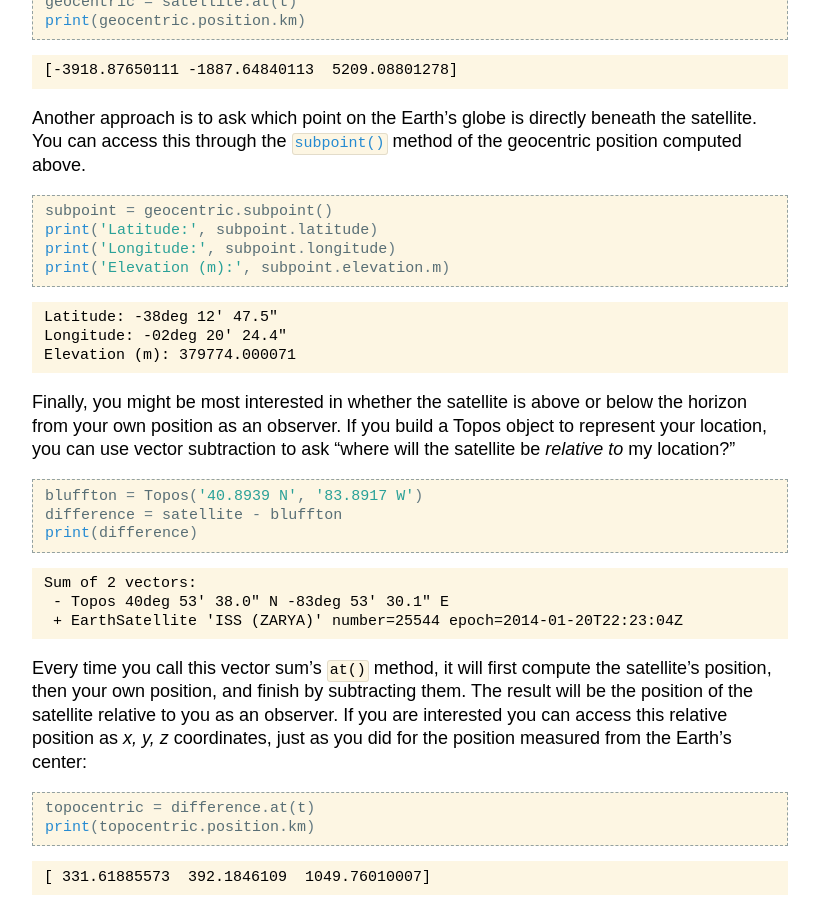
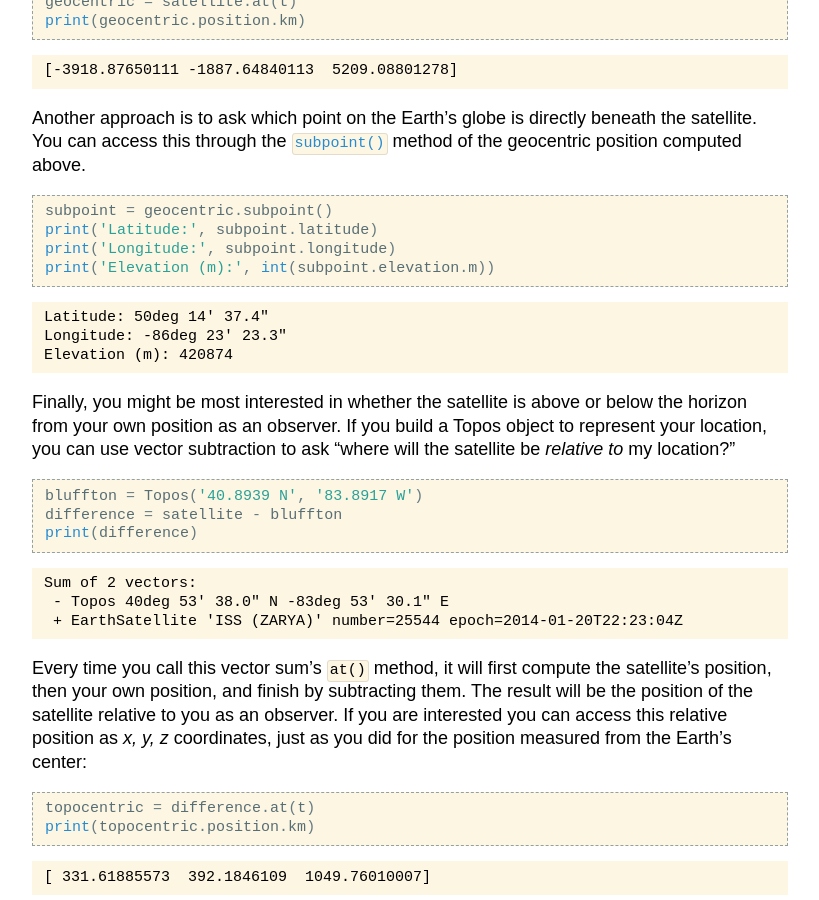
Before and after one commit to skyfielders/python-skyfield, a Sphinx documentation site: the page built from skyfield/documentation/earth-satellites.rst, in a window 1280 px wide and 900 px high, scrolled down 2009 px. Shown: the whole window, without its empty margins (230-1049 px from the left). Built offline with Sphinx 7.4.7, drawn with Linux system fonts in a browser that asks for light colours; some web fonts are replaced; pages that are not in the unit, such as notebooks, are missing from menus.

Commit message:
Fix example subpoint in Earth sat docs

```diff
--- a/skyfield/documentation/earth-satellites.rst
+++ b/skyfield/documentation/earth-satellites.rst
@@ -179,13 +179,13 @@ method of the geocentric position computed above.
     subpoint = geocentric.subpoint()
     print('Latitude:', subpoint.latitude)
     print('Longitude:', subpoint.longitude)
-    print('Elevation (m):', subpoint.elevation.m)
+    print('Elevation (m):', int(subpoint.elevation.m))
 
 .. testoutput::
 
-    Latitude: -38deg 12' 47.5"
-    Longitude: -02deg 20' 24.4"
-    Elevation (m): 379774.000071
+    Latitude: 50deg 14' 37.4"
+    Longitude: -86deg 23' 23.3"
+    Elevation (m): 420874
 
 Finally, you might be most interested
 in whether the satellite is above or below the horizon
```
